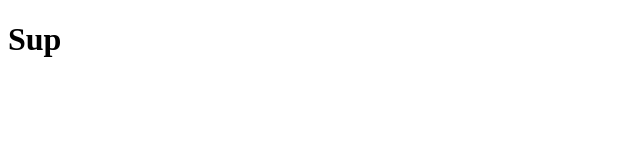
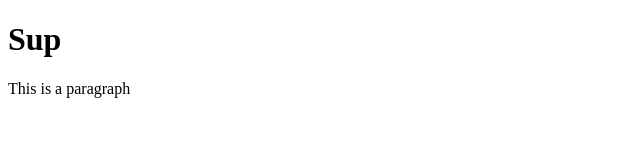
Before and after one commit to JoshBreezy/git-test, a website: page index.html in a window 1280 px wide. Shown: the whole page, without its empty margins (0-640 px from the left). Drawn offline with Linux system fonts and the light colour scheme.

```diff
--- a/index.html
+++ b/index.html
@@ -2,5 +2,6 @@
 <html>
     <body>
         <h1>Sup</h1>
+        <p>This is a paragraph</p>
     </body>
 </html>
```
Also changed, not shown: package.json (added, +24 -0 lines), 2 other files.
